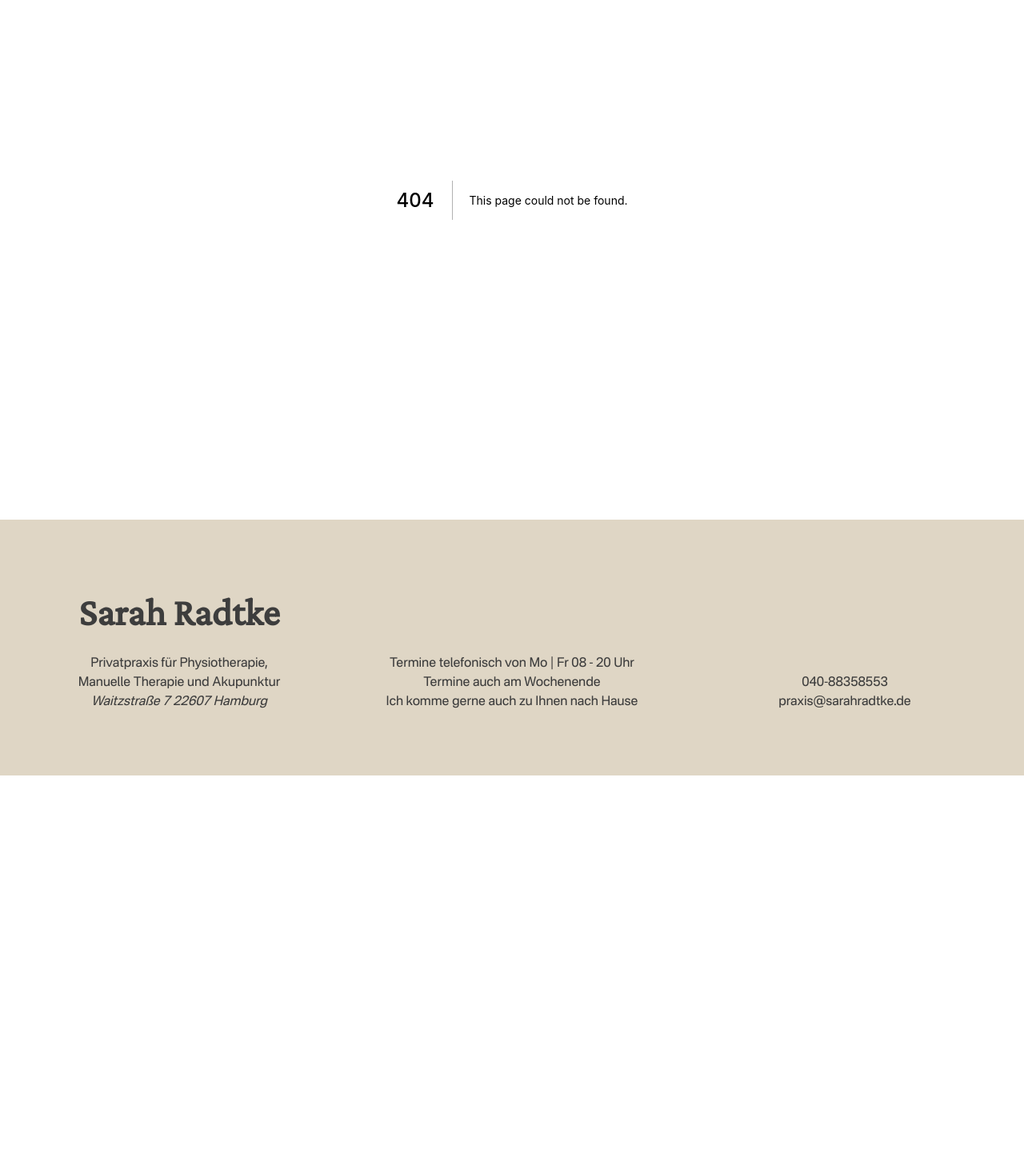
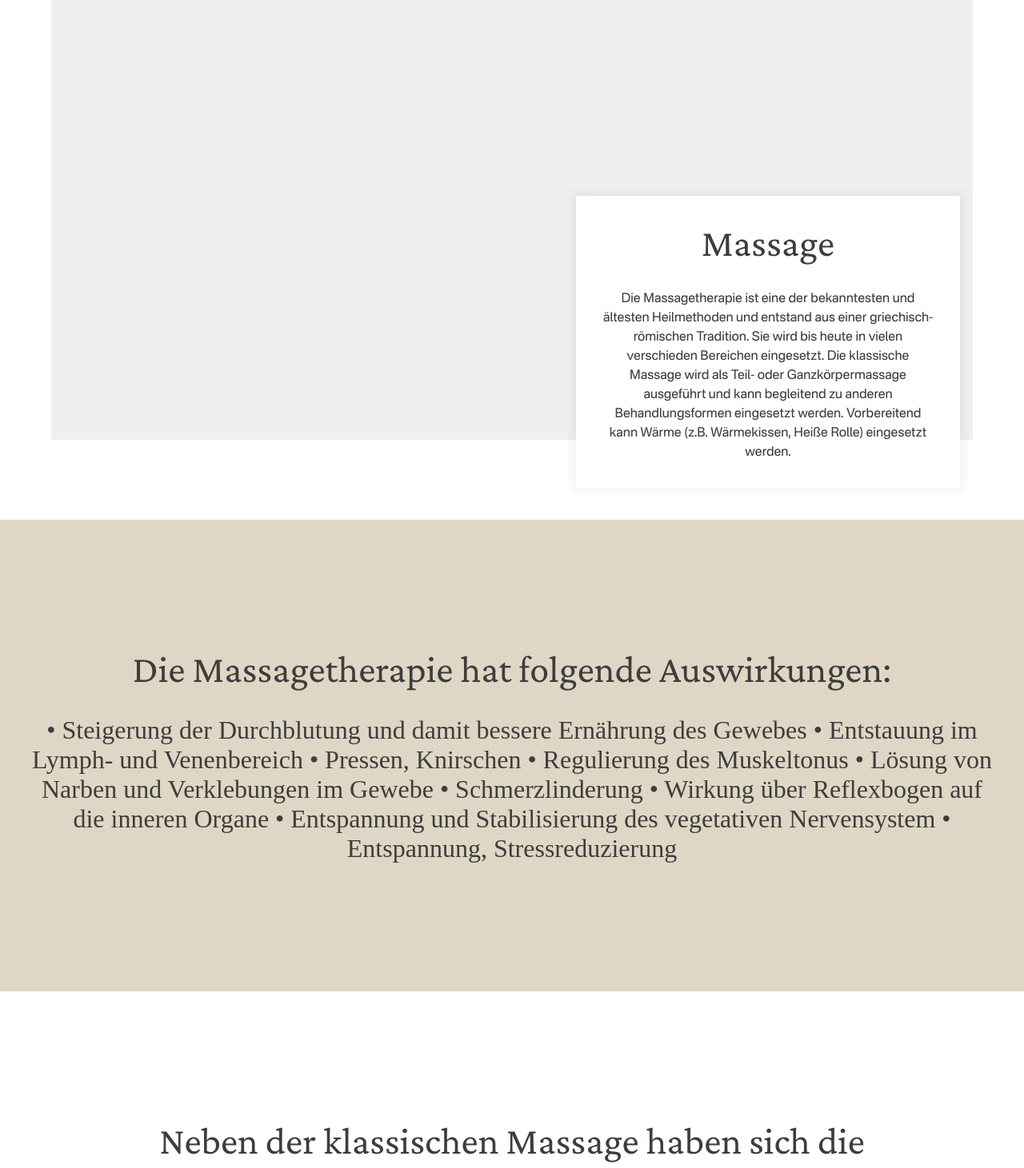
Before and after one commit to M-WRI/sarah-radtke-website, a Next.js app: page /massage in a window 1280 px wide. Before the commit this address had no page. Shown: the part 150-1611 px from the top of the page at 80% size. Before the commit the page ends 1120 px from the top, so only its background shows below. Built offline with nearby package versions, Linux system fonts and the light colour scheme.

Commit message:
massage page done

```diff
--- /dev/null
+++ b/components/Headline.js
@@ -0,0 +1,9 @@
+import React from "react";
+
+import styles from "../styles/Headline.module.css";
+
+const Headline = ({ headline }) => {
+  return <h2 className={styles.headline}>{headline}</h2>;
+};
+
+export default Headline;
--- a/components/Navbar.js
+++ b/components/Navbar.js
@@ -5,15 +5,17 @@ import styles from "../styles/Navbar.module.css";
 
 const Navbar = () => {
   const data = [
-    { id: 1, title: "CMD" },
-    { id: 2, title: "Manuelle Therapie" },
-    { id: 3, title: "Massage" },
-    { id: 4, title: "Akupunktur" },
-    { id: 5, title: "Über Mich" },
+    { id: 1, title: "CMD", slug: "cmd" },
+    { id: 2, title: "Manuelle Therapie", slug: "manuelle-therapie" },
+    { id: 3, title: "Massage", slug: "massage" },
+    { id: 4, title: "Akupunktur", slug: "akupunktur" },
+    { id: 5, title: "Über Mich", slug: "ueber-mich" },
   ];
 
   return (
     <nav className={styles.container}>
+      <Link href="/">
+        <a>
           <div className={styles.logoContainer}>
             <div className={styles.imageContainer}>
               <Image
@@ -26,6 +28,9 @@ const Navbar = () => {
             </div>
             <h2 className={styles.logoFont}>Sarah Radtke</h2>
           </div>
+        </a>
+      </Link>
+
       <div>
         <div className={styles.hamburger}>
           <div>
@@ -36,7 +41,7 @@ const Navbar = () => {
         <ul className={styles.listContainer}>
           {data.map((item) => (
             <li key={item.id}>
-              <Link href="#">
+              <Link href={item.slug}>
                 <a>{item.title}</a>
               </Link>
             </li>
--- a/components/PhotoText.js
+++ b/components/PhotoText.js
@@ -2,12 +2,22 @@ import Link from "next/link";
 
 import styles from "../styles/PhotoText.module.css";
 
-const PhotoText = ({ img, headline, text, slug }) => {
+const PhotoText = ({ img, headline, text, slug, invert = false }) => {
   return (
-    <section className={styles.sectionFourContainer}>
+    <section
+      className={
+        invert ? styles.sectionFourContainerInvert : styles.sectionFourContainer
+      }
+    >
       <div className={styles.imageContainer}>
-        <div className={styles.bgImageElement}></div>
-        <div className={styles.imageWrapper}></div>
+        <div
+          className={
+            invert ? styles.bgImageElementInvert : styles.bgImageElement
+          }
+        ></div>
+        <div
+          className={invert ? styles.imageWrapperInvert : styles.imageWrapper}
+        ></div>
       </div>
       <div className={styles.sectionFourContent}>
         {headline && <h2 className={styles.sectionFourHeadline}>{headline}</h2>}
--- a/pages/cmd.js
+++ b/pages/cmd.js
@@ -63,7 +63,7 @@ const cmd = () => {
   return (
     <div>
       <Head>
-        <title>CMD</title>
+        <title>Sarah Radtke | CMD</title>
         <meta name="description" content="Generated by create next app" />
         <link rel="icon" href="/favicon.ico" />
       </Head>
--- /dev/null
+++ b/pages/massage.js
@@ -0,0 +1,116 @@
+import Head from "next/head";
+import React from "react";
+import Headline from "../components/Headline";
+import Hero from "../components/Hero";
+import PhotoText from "../components/PhotoText";
+import PreeFooter from "../components/PreeFooter";
+import SymptomBox from "../components/SymptomBox";
+
+const massage = () => {
+  const data = {
+    heroTitle: "Massage",
+    heroText: `
+        Die Massagetherapie ist eine der bekanntesten und ältesten
+        Heilmethoden und entstand aus einer griechisch-römischen Tradition.
+        Sie wird bis heute in vielen verschieden Bereichen eingesetzt.
+        Die klassische Massage wird als Teil- oder Ganzkörpermassage ausgeführt
+        und kann begleitend zu anderen Behandlungsformen eingesetzt werden.
+        Vorbereitend kann Wärme (z.B. Wärmekissen, Heiße Rolle) eingesetzt werden.
+      `,
+
+    symptomTitle: "Die Massagetherapie hat folgende Auswirkungen:",
+    symptomList: [
+      {
+        id: 1,
+        title:
+          "Steigerung der Durchblutung und damit bessere Ernährung des Gewebes",
+      },
+      { id: 2, title: "Entstauung im Lymph- und Venenbereich" },
+      { id: 3, title: "Pressen, Knirschen" },
+      { id: 4, title: "Regulierung des Muskeltonus" },
+      { id: 5, title: "Lösung von Narben und Verklebungen im Gewebe" },
+      { id: 6, title: "Schmerzlinderung" },
+      { id: 7, title: "Wirkung über Reflexbogen auf die inneren Organe" },
+      {
+        id: 8,
+        title: "Entspannung und Stabilisierung des vegetativen Nervensystem",
+      },
+      { id: 9, title: "Entspannung, Stressreduzierung " },
+    ],
+
+    headline:
+      "Neben der klassischen Massage haben sich die unterschiedlichsten Massageformen entwickelt.",
+
+    photoTextList: [
+      {
+        id: 1,
+        photoTitle: "Fruchtbarkeitsmassage:",
+        photoText: `
+          Die Fruchtbarkeitsmassage wurde von der Gynäkologin
+          Dr. Gowri Motha (London) nach Europa gebracht.
+          Sie stellte eine deutliche höhere Schwangerschaft-
+          und Geburtenrate fest und wirkt unterstützend bei unerfüllten
+          Kinderwunsch, Menstruationsbeschwerden, Wechseljahrsbeschwerden.
+          Zudem dient sie der Entgiftung.
+          `,
+      },
+      {
+        id: 2,
+        photoTitle: "Bindegewegsmassage/ Faszientherapie:",
+        photoText: `
+          Faszien sind das Bindegewebe unseres Körpers
+          und überall vorhanden, sie umschließen Knochen,
+          Muskeln und Organe, Sehnen und Bänder bestehen aus
+          Faszien, folglich geben sie dem Körper Halt und Form.
+          Faszien enthalten viele Nervenfasern. Bei Störungen
+          in den Faszien führt es zum Teil zu sehr starken
+          Schmerzen, bei Fehlbelastungen, zu wenig Bewegung oder
+          Stress können Faszien verkürzen und verkleben-
+          z.B. bei  unspezifischen Rückenschmerzen können
+          verklebte oder verdrehte Faszien auch die Ursache
+          sein. Mittels gezielten Faszienbehandlungen versucht
+          man diese Verklebungen/ Verdrehungen und Verkürzungen zu lösen.
+          `,
+        invert: true,
+      },
+      {
+        id: 3,
+        photoTitle: "Manuelle Lymphdrainage:",
+        photoText: `
+          Die Manuelle Lymphdrainage (MLD) zählt, wie
+          die klassische Massage und die Bindegewebsmassage,
+          zu den manuellen Therapieformen. Die Aufgabe des
+          Lymphsystems ist es, das Wasser aus dem Gewebe abzutransportieren
+          und in die Blutgefäße zurückzuführen. Bei einer Störung
+          des Lymphsystems staut sich Körperwasser im Gewebe und es
+          kann zu Schwellungen (Ödemen) kommen. Die Manuelle Lymphdrainage
+          hat positive Auswirkungen auf Ihr Immunsystem.
+          `,
+      },
+    ],
+  };
+
+  return (
+    <div>
+      <Head>
+        <title>Sarah Radtke | Massage</title>
+        <meta name="description" content="Generated by create next app" />
+        <link rel="icon" href="/favicon.ico" />
+      </Head>
+      <Hero title={data.heroTitle} text={data.heroText} />
+      <SymptomBox headline={data.symptomTitle} list={data.symptomList} />
+      <Headline headline={data.headline} />
+      {data.photoTextList.map((item) => (
+        <PhotoText
+          key={item.id}
+          headline={item.photoTitle}
+          text={item.photoText}
+          invert={item.invert}
+        />
+      ))}
+      <PreeFooter site="Massage" />
+    </div>
+  );
+};
+
+export default massage;
--- /dev/null
+++ b/styles/Headline.module.css
@@ -0,0 +1,8 @@
+.headline {
+  font-family: var(--headline-font);
+  font-size: var(--main-head-size);
+  color: var(--black);
+  font-weight: 400;
+  text-align: center;
+  padding: 10rem 2rem 0 2rem;
+}
--- a/styles/PhotoText.module.css
+++ b/styles/PhotoText.module.css
@@ -34,6 +34,20 @@
   color: var(--secondary-color-dark);
 }
 
+/* INVERT */
+.sectionFourContainerInvert {
+  padding: 10rem 2rem;
+  display: grid;
+  grid-template-columns: repeat(2, 1fr);
+  grid-gap: 3rem;
+  max-width: 1280px;
+  margin: 0 auto;
+}
+
+.sectionFourContainerInvert .sectionFourContent {
+  grid-row: 1;
+}
+
 @media (max-width: 830px) {
   .sectionFourContainer {
     grid-template-columns: repeat(1, 1fr);
@@ -46,6 +60,16 @@
 
   .sectionFourHeadline {
     text-align: center;
+  }
+
+  /* INVERT */
+  .sectionFourContainerInvert {
+    grid-template-columns: repeat(1, 1fr);
+    justify-items: center;
+  }
+
+  .sectionFourContainerInvert .sectionFourContent {
+    grid-row: unset;
   }
 }
 
@@ -73,6 +97,25 @@
   transform: translate(2rem, 2rem);
 }
 
+/* Invert */
+.imageWrapperInvert {
+  position: relative;
+  width: 450px;
+  height: 450px;
+  background: var(--demo-image-color);
+  box-shadow: var(--box-shadow);
+  z-index: 1;
+  transform: translate(2rem, -2rem);
+}
+
+.bgImageElementInvert {
+  width: 450px;
+  height: 450px;
+  background: var(--primary-color-light);
+  position: absolute;
+  z-index: 0;
+}
+
 @media (max-width: 520px) {
   .imageWrapper {
     position: relative;
@@ -84,6 +127,17 @@
     width: 80vw;
     height: 80vw;
   }
+
+  .imageWrapperInvert {
+    position: relative;
+    width: 80vw;
+    height: 80vw;
+  }
+
+  .bgImageElementInvert {
+    width: 80vw;
+    height: 80vw;
+  }
 }
 
 @media (max-width: 830px) {
```
Also changed, not shown: pages/manuelle-therapie.js (added, +55 -0 lines). Lines whose indentation alone changed are shown as unchanged.
